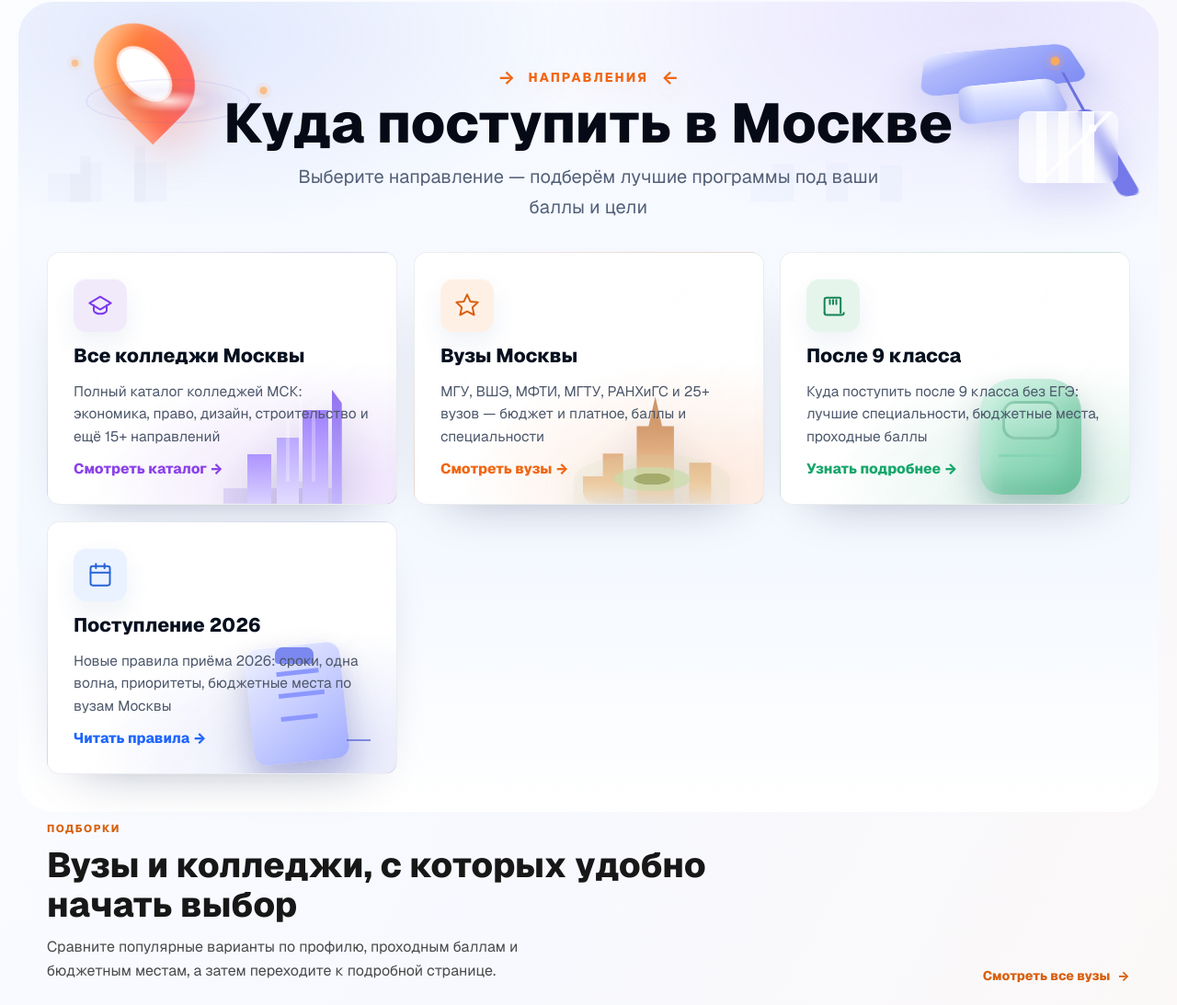
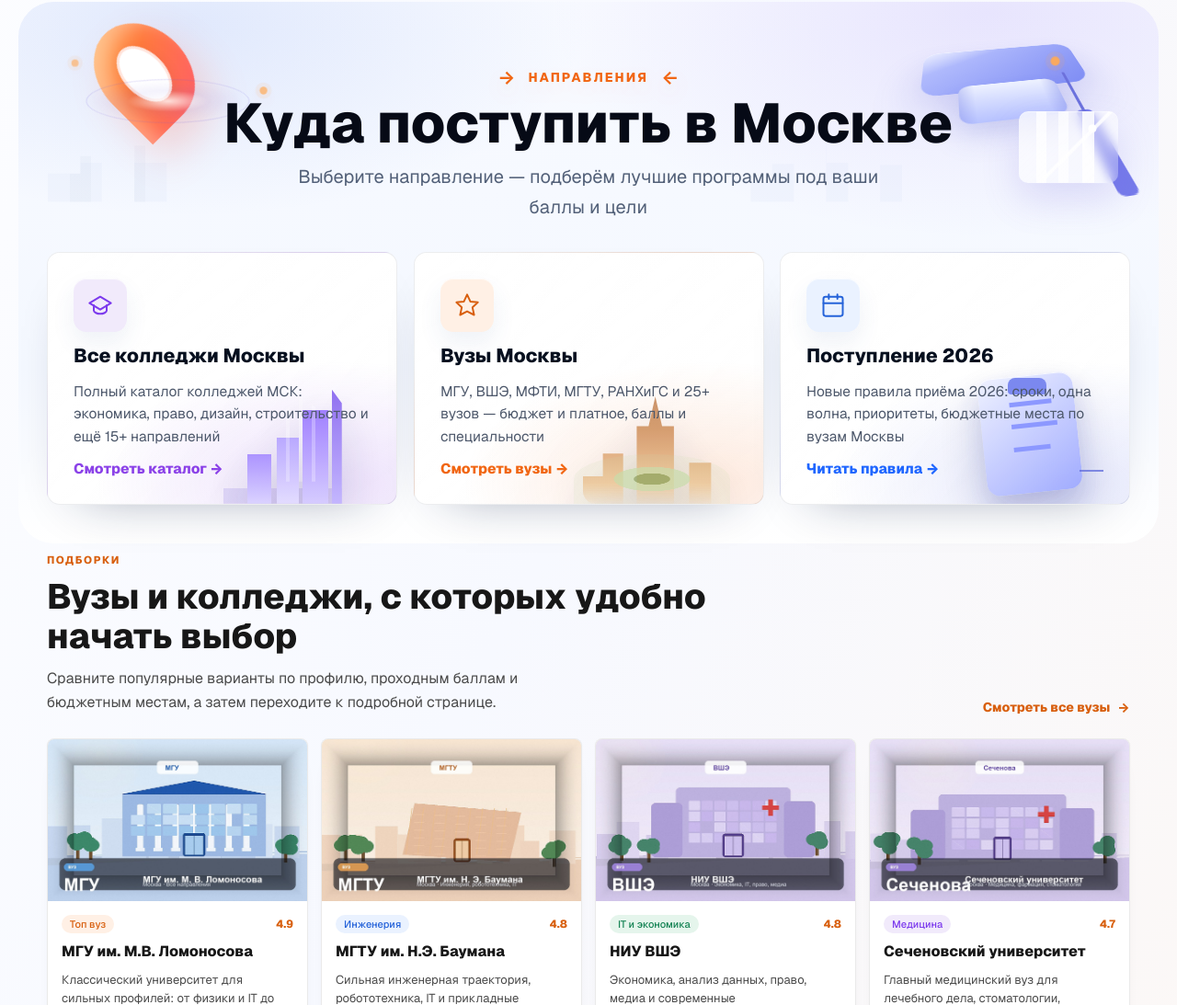
Before and after one commit to fahnasloh-hash/put-k-professii, a plain HTML site: page index.html in a window 1280 px wide. Shown: the part 1197-2290 px from the top of the page at 92% size. Drawn offline with nearby package versions, Linux system fonts and the light colour scheme.

Commit message:
Remove after ninth grade direction card

```diff
--- a/index.html
+++ b/index.html
@@ -281,15 +281,6 @@
       <p>МГУ, ВШЭ, МФТИ, МГТУ, РАНХиГС и 25+ вузов — бюджет и платное, баллы и специальности</p>
       <span class="dir-card__arrow">Смотреть вузы →</span>
       <span class="dir-card__art dir-card__art--university" aria-hidden="true"></span>
-    </a>
-    <a href="/kuda-postupit-posle-9-klassa/" class="dir-card dir-card--after9">
-      <span class="dir-card__icon tone-green" aria-hidden="true">
-        <svg viewBox="0 0 24 24" fill="none" stroke="currentColor" stroke-width="1.7" stroke-linecap="round" stroke-linejoin="round"><path d="M4 19V7a2 2 0 0 1 2-2h12.4a.6.6 0 0 1 .6.6V19"/><path d="M4 19a2 2 0 0 0 2 2h14a2 2 0 0 0 2-2v0"/><path d="M9 7v4"/><path d="M12 7v4"/><path d="M15 7v4"/></svg>
-      </span>
-      <h3>После 9 класса</h3>
-      <p>Куда поступить после 9 класса без ЕГЭ: лучшие специальности, бюджетные места, проходные баллы</p>
-      <span class="dir-card__arrow">Узнать подробнее →</span>
-      <span class="dir-card__art dir-card__art--backpack" aria-hidden="true"></span>
     </a>
     <a href="/postuplenie-2026/" class="dir-card dir-card--rules">
       <span class="dir-card__icon tone-blue" aria-hidden="true">
```
